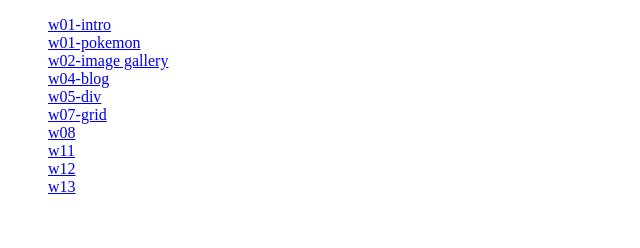
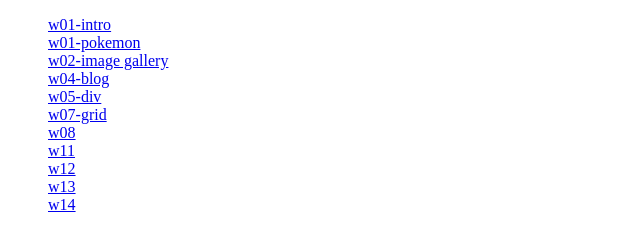
Before and after one commit to konoha56123/1092-1A-demo-409487013, a plain HTML site: page index.html in a window 1280 px wide. Shown: the full height of the page, 0-640 px from the left. Drawn offline with Linux system fonts and the light colour scheme.

Commit message:
Add files via upload

```diff
--- a/index.html
+++ b/index.html
@@ -46,6 +46,9 @@
         <li>
             <a href="./w13/index.html">w13</a>
         </li>
+        <li>
+            <a href="./w14/index.html">w14</a>
+        </li>
     </ul>
 </body>
 
```
